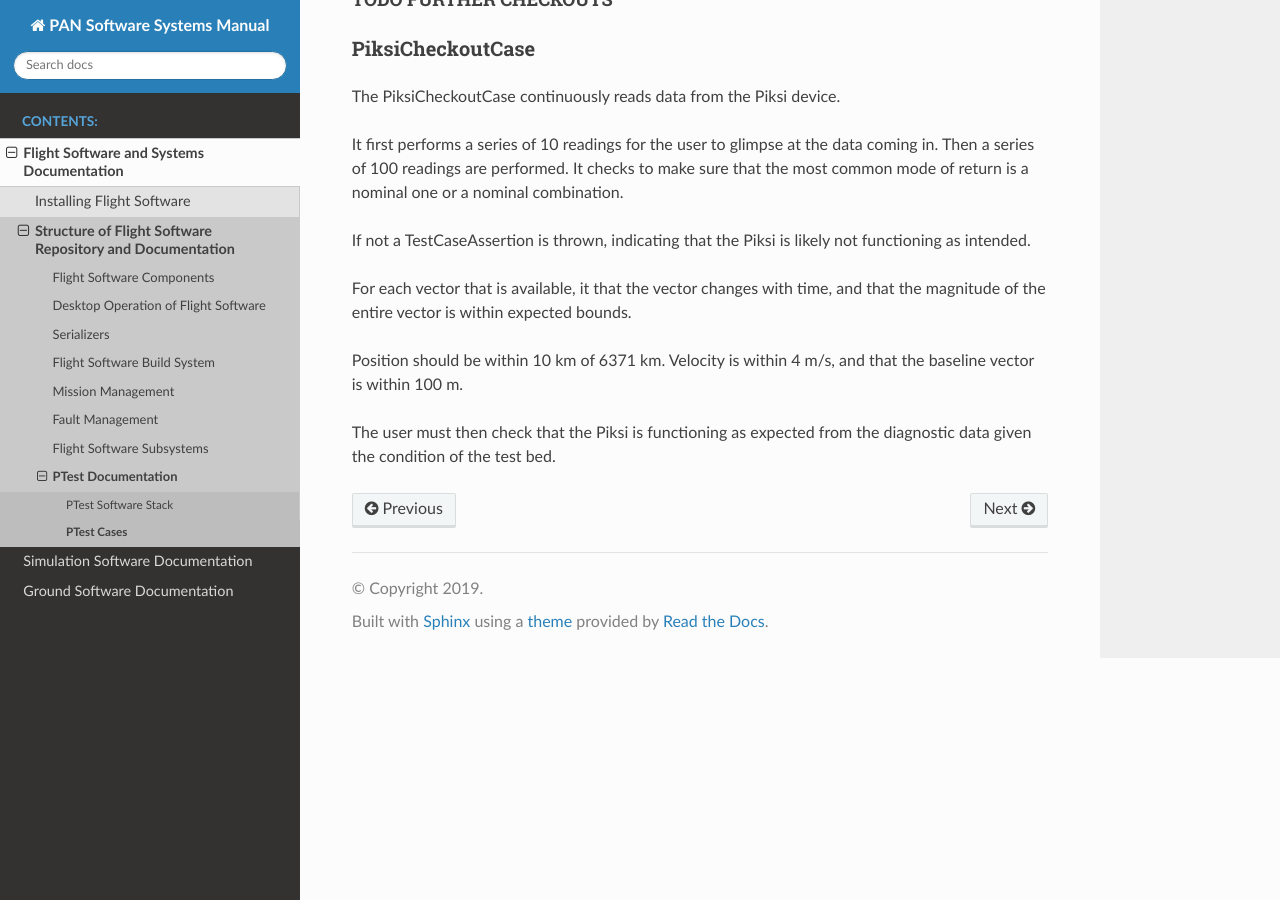
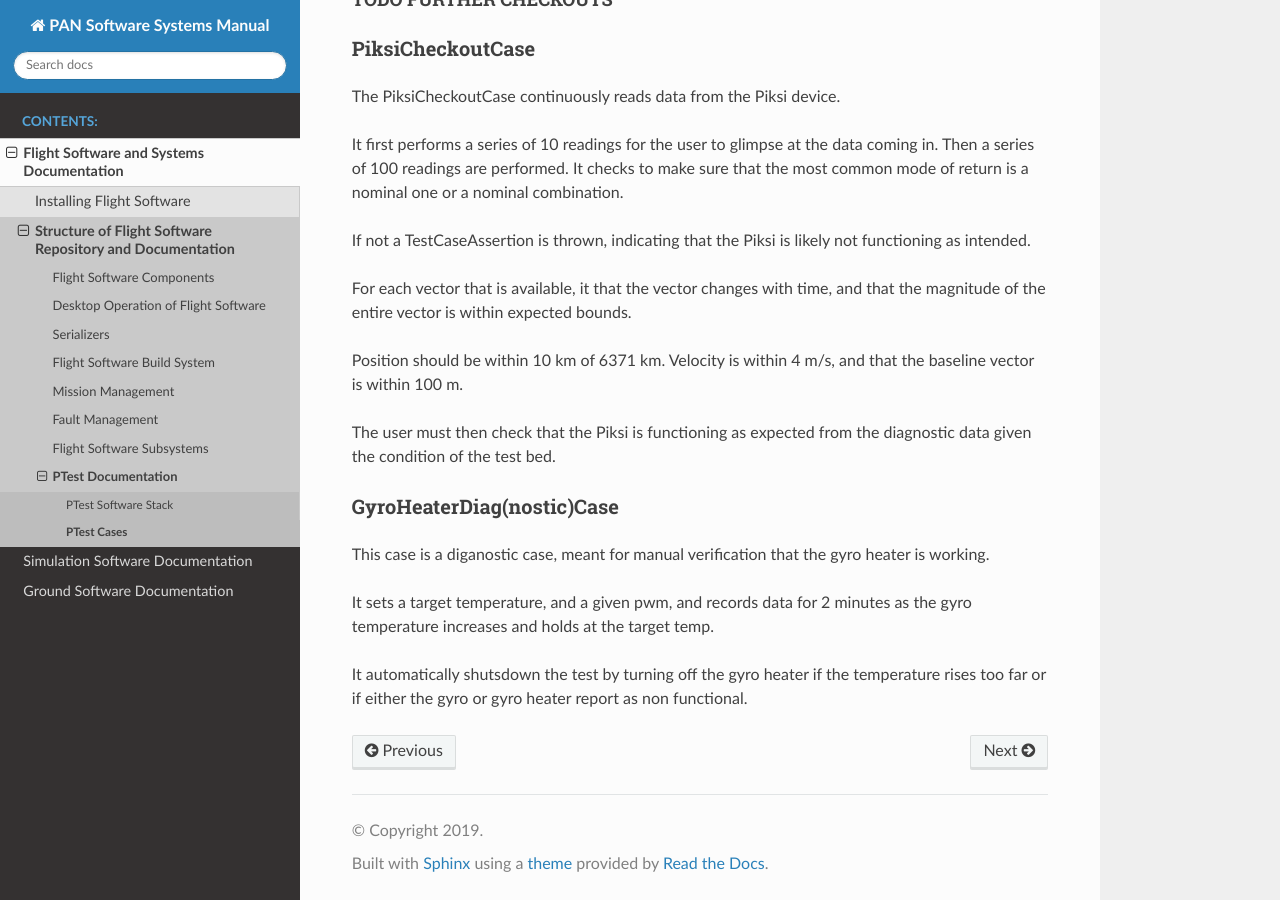
Before and after one commit to pathfinder-for-autonomous-navigation/Documentation, a Sphinx documentation site: the page built from source/flight_software/ptest/writing_ptest_cases.rst, in a window 1280 px wide and 900 px high, scrolled down 2737 px. Built offline with Sphinx 7.4.7 and the Read the Docs theme 2.0.0, drawn with Linux system fonts in a browser that asks for light colours.

Commit message:
gyro heater

```diff
--- a/source/flight_software/ptest/writing_ptest_cases.rst
+++ b/source/flight_software/ptest/writing_ptest_cases.rst
@@ -130,3 +130,14 @@ Position should be within 10 km of 6371 km. Velocity is within 4 m/s, and that t
 
 The user must then check that the Piksi is functioning as expected from the diagnostic data given the condition of the
 test bed.
+
+GyroHeaterDiag(nostic)Case
+--------------------------
+
+This case is a diganostic case, meant for manual verification that the gyro heater is working.
+
+It sets a target temperature, and a given pwm, and records data for 2 minutes as the gyro temperature increases
+and holds at the target temp.
+
+It automatically shutsdown the test by turning off the gyro heater if the temperature rises too far or if either the
+gyro or gyro heater report as non functional.
```
